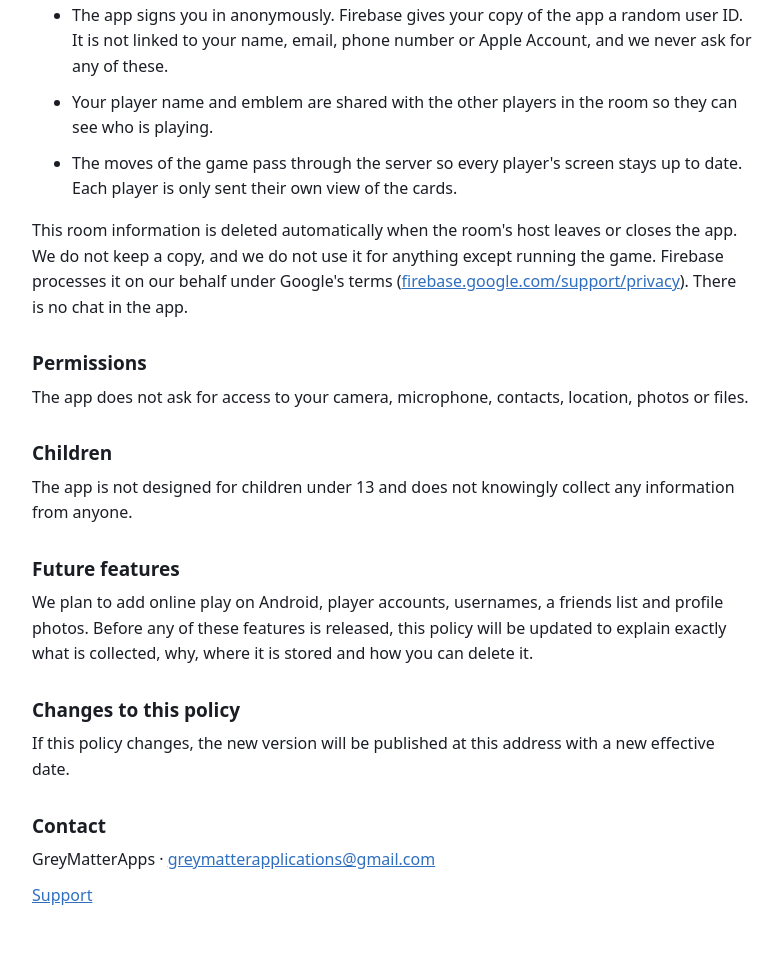
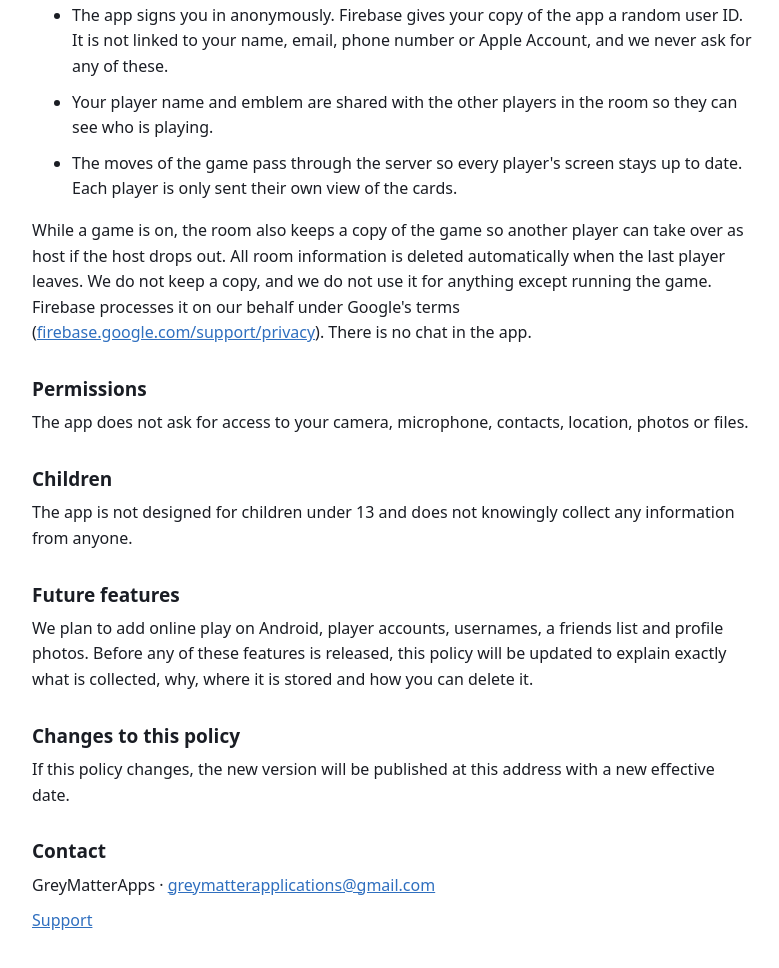
Before and after one commit to incarnalme/kobo-privacy, a plain HTML site: page index.html in a window 1280 px wide. Shown: the part 959-1927 px from the top of the page, without its empty margins (248-1027 px from the left). Drawn offline with Linux system fonts and the light colour scheme.

Commit message:
Rooms carry on when the host leaves
Co-Authored-By: Claude Opus 5.5 <noreply@anthropic.com>
Claude-Session: https://claude.ai/code/session_01463TrKDK6Bv5g1YNdUUh5p

```diff
--- a/index.html
+++ b/index.html
@@ -37,7 +37,7 @@ p,li{margin:0 0 10px}.muted{color:var(--muted)}a{color:var(--brand)}
 <li>Your player name and emblem are shared with the other players in the room so they can see who is playing.</li>
 <li>The moves of the game pass through the server so every player's screen stays up to date. Each player is only sent their own view of the cards.</li>
 </ul>
-<p>This room information is deleted automatically when the room's host leaves or closes the app. We do not keep a copy, and we do not use it for anything except running the game. Firebase processes it on our behalf under Google's terms (<a href="https://firebase.google.com/support/privacy">firebase.google.com/support/privacy</a>). There is no chat in the app.</p>
+<p>While a game is on, the room also keeps a copy of the game so another player can take over as host if the host drops out. All room information is deleted automatically when the last player leaves. We do not keep a copy, and we do not use it for anything except running the game. Firebase processes it on our behalf under Google's terms (<a href="https://firebase.google.com/support/privacy">firebase.google.com/support/privacy</a>). There is no chat in the app.</p>
 
 <h2>Permissions</h2>
 <p>The app does not ask for access to your camera, microphone, contacts, location, photos or files.</p>
```
Also changed, not shown: support.html (+1 -1 lines).
